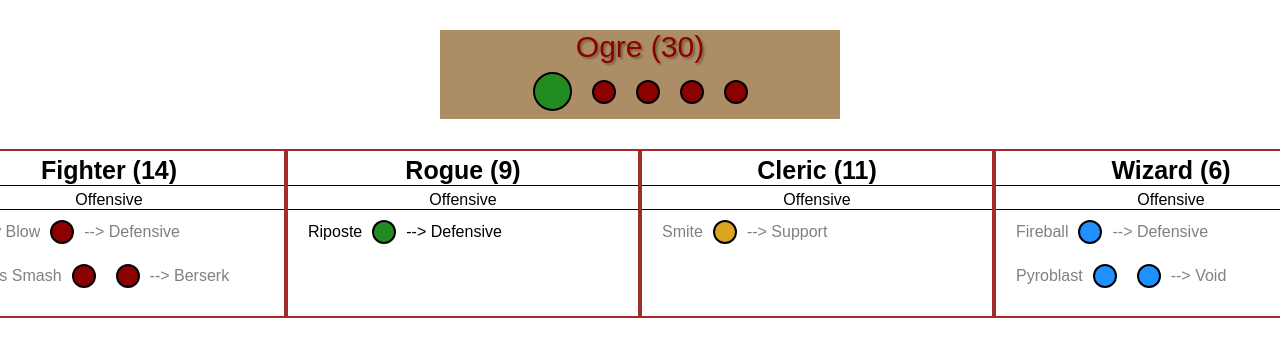
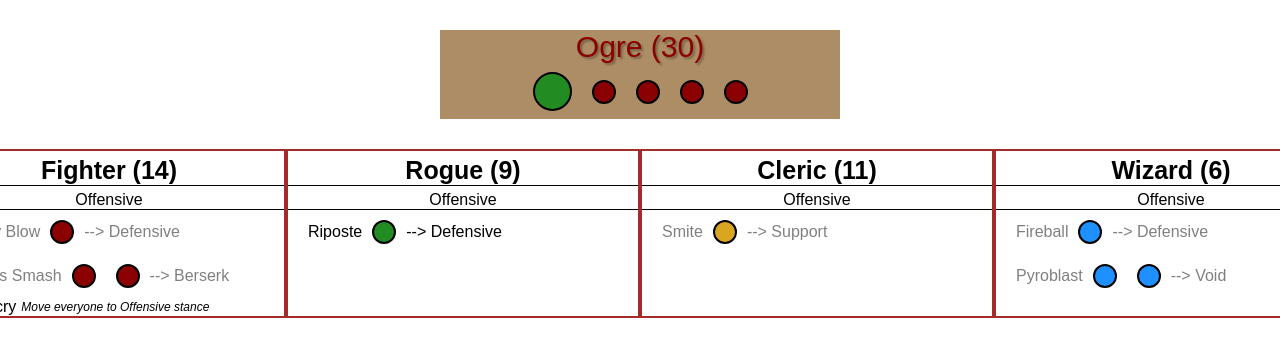
Before and after one commit to borlaym/color-rpg, a React (Create React App) app: page / in a window 1280 px wide. Shown: the top 356 px of the page. Built offline with nearby package versions, Linux system fonts and the light colour scheme.

Commit message:
action description

```diff
--- a/src/actions.json
+++ b/src/actions.json
@@ -15,9 +15,9 @@
 		"toStance": "Berserk"
 	},
 	{
-		"name": "Taunt",
+		"name": "Battlecry",
 		"colors": [],
-		"effect": "Taunt"
+		"effect": "Battlecry"
 	},
 	{
 		"name": "Shield Bash",
--- a/src/characters.json
+++ b/src/characters.json
@@ -8,7 +8,7 @@
 				"actions": [
 					"Mighty Blow",
 					"Furious Smash",
-					"Taunt"
+					"Battlecry"
 				]
 			},
 			{
--- a/src/components/Action.css
+++ b/src/components/Action.css
@@ -17,3 +17,9 @@
 	background: white;
 	cursor: default;
 }
+
+.action__description {
+	margin-left: 5px;
+	font-size: 12px;
+	font-style: italic;
+}
--- a/src/components/Action.tsx
+++ b/src/components/Action.tsx
@@ -8,6 +8,10 @@ import isAttackPossible from '../utils/isAttackPossible';
 import { State } from '../reducers';
 import Monster from '../models/Monster';
 import Character from '../models/Character';
+
+const effectDescriptions = {
+	"Battlecry": "Move everyone to Offensive stance"
+}
 
 interface Props {
 	action: Action,
@@ -24,6 +28,7 @@ function ActionComponent(props: Props) {
 			<div className="action__name">{props.action.name}</div>
 			{props.action.colors.map((c, i) => <ColorCircle key={i} color={c} />)}
 			{props.action.toStance ? ('--> ' + props.action.toStance) : null}
+			{props.action.effect && <span className="action__description">{effectDescriptions[props.action.effect]}</span>}
 		</div>
 	)
 }
--- a/src/reducers/characters.ts
+++ b/src/reducers/characters.ts
@@ -26,12 +26,12 @@ export default function CharactersReducer(state = defaultState, action: ReduxAct
 			// Apply effects
 			if (attack.effect) {
 				switch (attack.effect) {
-					case 'Taunt': {
+					case 'Battlecry': {
 						// Put everyone into offensive stance
 						newState = newState.map((c: Character) => {
 							const newStance = c.stances.find((s: Stance) => s.name === "Offensive");
 							if (!newStance) {
-								throw new Error('Offensive stance not found while taunting')
+								throw new Error('Offensive stance not found while Battlecry')
 							}
 							return new Character(c.name, c.stances, newStance, c.health)
 						})
```
